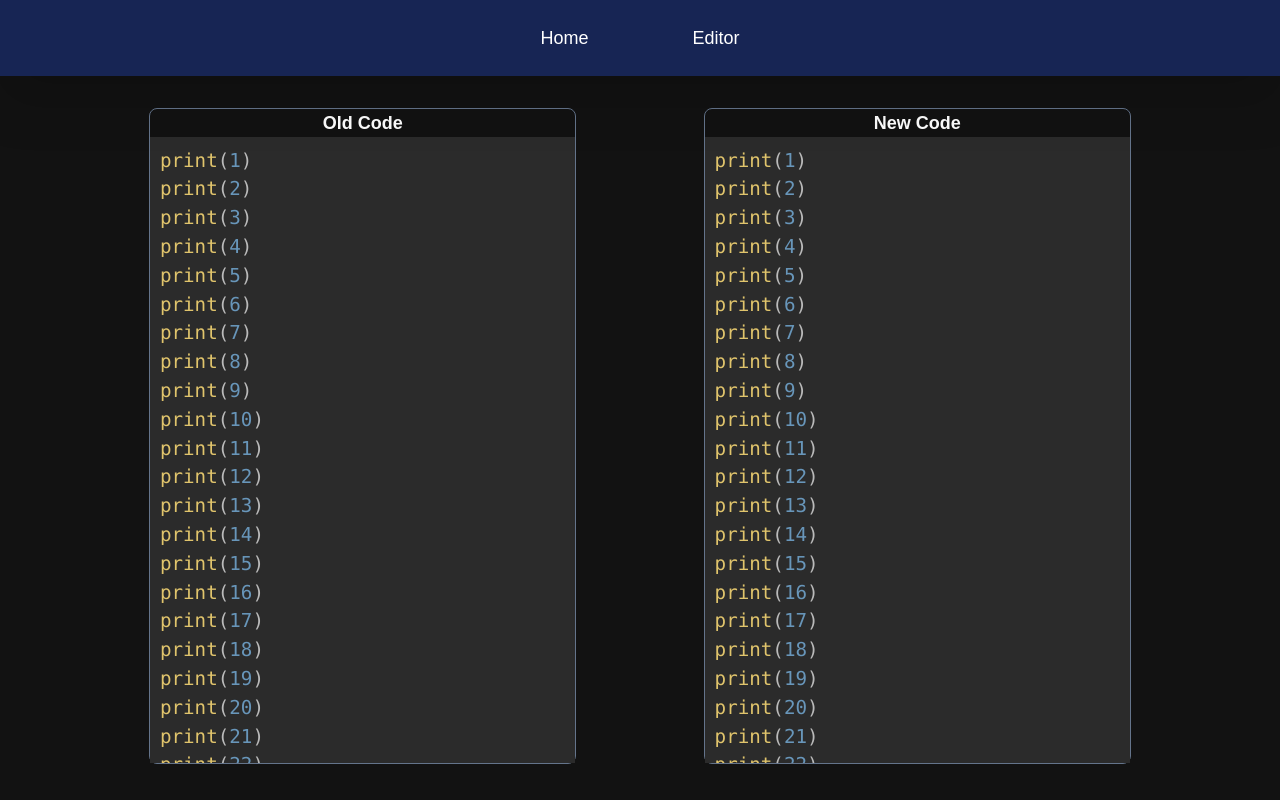
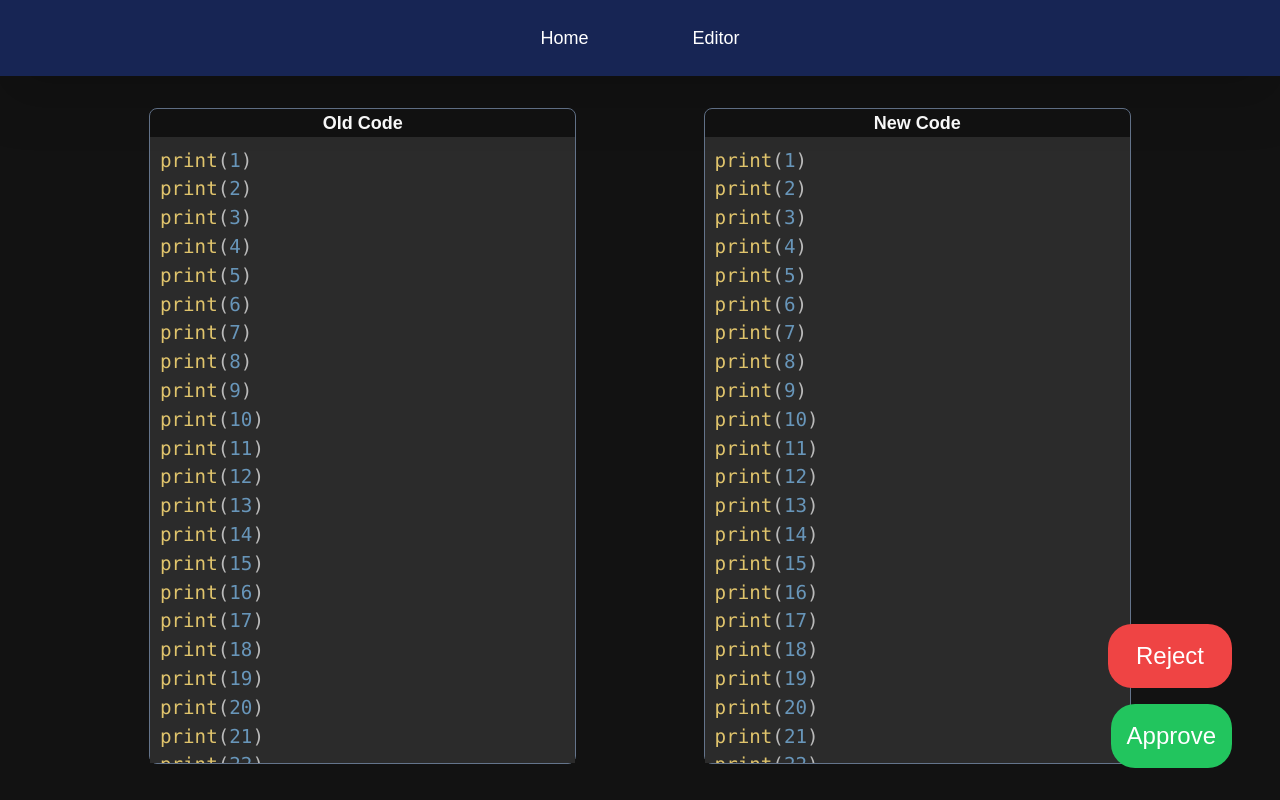
Before and after one commit to Kaiz404/Grinding-Wallah-MUMTEC-36H-Hackathon2024, a Next.js app in the folder optifirm_ai/: page /testcases in a window 1280 px wide. Built offline with nearby package versions, Linux system fonts and the light colour scheme.

Commit message:
added buttons to approve or reject tests

```diff
--- a/optifirm_ai/app/testcases/page.tsx
+++ b/optifirm_ai/app/testcases/page.tsx
@@ -45,6 +45,20 @@ export default function Home() {
             {code.join("\n")}
             </SyntaxHighlighter>
         </div>
+
+        <div className='fixed bottom-8 right-12 w-fit flex-col items-end justify-end flex gap-4'>
+          <button
+          className='rounded-3xl py-4 text-2xl px-7 bg-red-500 text-white items-center flex justify-center'
+          >
+            Reject
+          </button>
+          <button
+          className='rounded-3xl py-4 px-4 text-2xl bg-green-500 text-white items-center flex justify-center'
+          >
+            Approve
+          </button>
+        </div>
+
       </div>
 
     </div>
```
